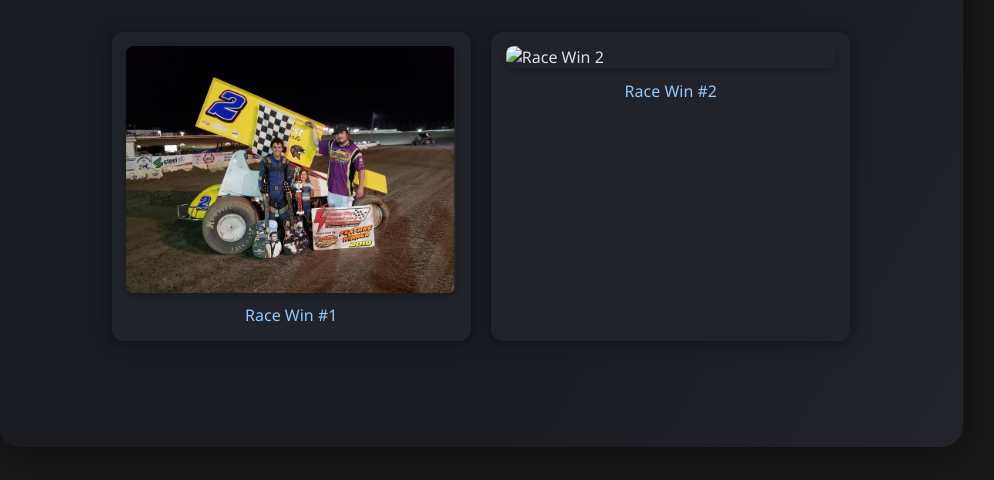
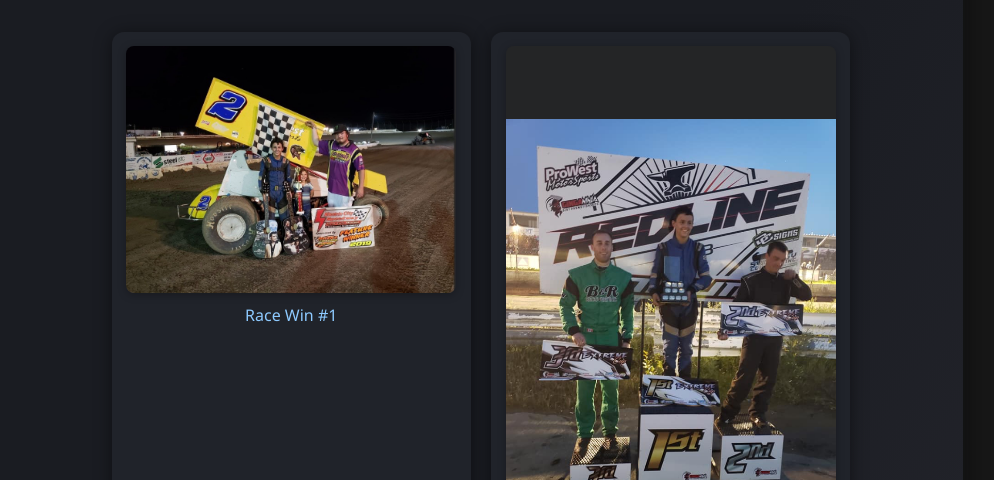
Before and after one commit to jameslsetters/jamessetters.github.io, a plain HTML site: page racing.html in a window 1280 px wide. Shown: the part 320-800 px from the top of the page, without its empty margins (159-1153 px from the left). Drawn offline with Linux system fonts and the light colour scheme.

Commit message:
Update racing.html

```diff
--- a/racing.html
+++ b/racing.html
@@ -46,7 +46,7 @@
         <figcaption>Race Win #1</figcaption>
       </figure>
       <figure>
-        <img src="images/Race_win_2.jpg" alt="Race Win 2">
+        <img src="images/Race_win_2.png" alt="Race Win 2">
         <figcaption>Race Win #2</figcaption>
       </figure>
     </div>
```
